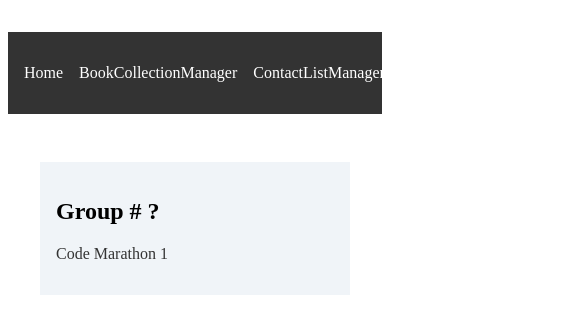
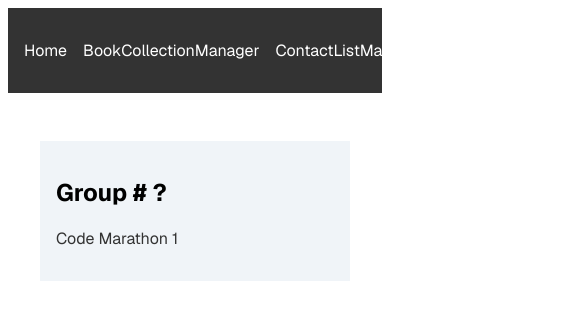
Before and after one commit to Lion504/Coding-Marathon-team4, a React (Vite) app: page / in a window 390 px wide. Shown: the top 334 px of the page, 585 px wide, since content can reach past the window. Built offline with nearby package versions, Linux system fonts and the light colour scheme.

Commit message:
refactor: apply custom font site wide

```diff
--- a/src/App.css
+++ b/src/App.css
@@ -1,5 +1,9 @@
- /* Layout Styles */
- nav {
+@import url("https://fonts.googleapis.com/css2?family=Geist:wght@100..900&display=swap");
+/* Layout Styles */
+body {
+  font-family: "Geist", "Segoe UI", Arial, sans-serif;
+}
+nav {
   background-color: #333;
   color: #fff;
   padding: 1rem;
--- a/src/components/ShoppingCart/ShoppingCart.css
+++ b/src/components/ShoppingCart/ShoppingCart.css
@@ -1,5 +1,3 @@
-@import url("https://fonts.googleapis.com/css2?family=Geist:wght@100..900&display=swap");
-
 .shopping-cart-page {
   display: flex;
   justify-content: center;
@@ -9,7 +7,6 @@
 }
 
 .shopping-cart {
-  font-family: "Geist", "Segoe UI", Arial, sans-serif;
   width: min(480px, calc(100% - 32px));
   background: #ffffff;
   border-radius: 18px;
@@ -185,7 +182,7 @@
 @media (max-width: 520px) {
   body {
     display: block;
-    padding: 24px 0;
+    padding: 0px 0;
   }
 
   .shopping-cart {
```
